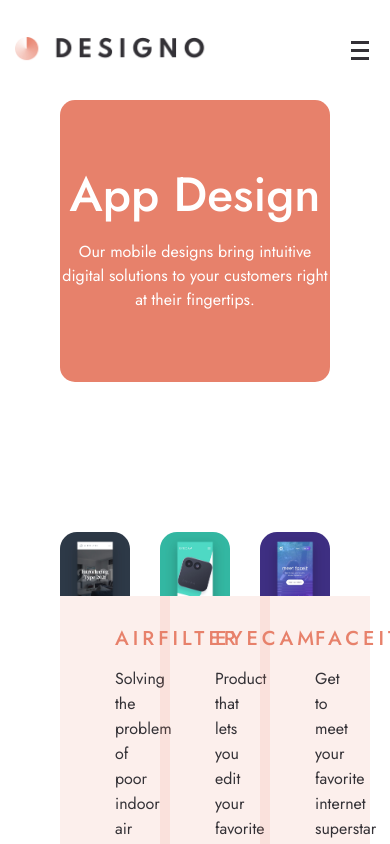
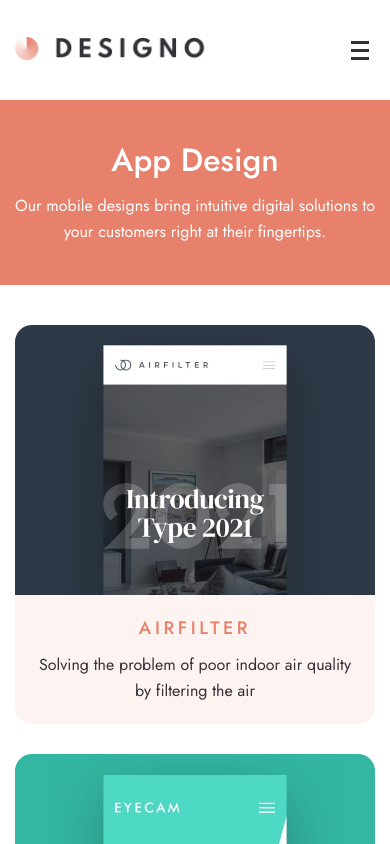
Before and after one commit to Bolazcoding/designo-website, a Next.js app: page /app-design in a window 390 px wide. Shown: the top 844 px of the page. Built offline with nearby package versions, Linux system fonts and the light colour scheme.

Commit message:
general responsive done

```diff
--- a/app/_components/HeroBanner.tsx
+++ b/app/_components/HeroBanner.tsx
@@ -4,14 +4,14 @@ type HeroTexrProps = {
 };
 function HeroBanner({ title, description }: HeroTexrProps) {
   return (
-    <div className="bg-primary flex flex-col items-center justify-center py-28 mx-[6rem] rounded-3xl">
-      <h1 className="max-w-[54rem] text-white text-[4.8rem] leading-20 font-medium">
+    <section className="flex mx-[6rem] flex-col overflow-hidden max-md:w-full max-md:max-w-[111rem] max-md:mx-auto items-center justify-center bg-primary px-6 py-16 text-center sm:rounded-2xl sm:px-12 sm:py-20 md:py-24">
+      <h1 className="text-[3.2rem] font-medium leading-tight text-white sm:text-[4.8rem]">
         {title}
       </h1>
-      <p className="max-w-[40.5rem] text-white text-[1.6rem] text-center mt-8">
+      <p className="mt-5 max-w-[40.5rem] text-[1.6rem] leading-relaxed text-white sm:mt-6 sm:text-[1.8rem]">
         {description}
       </p>
-    </div>
+    </section>
   );
 }
 
--- a/app/_components/ProjectBox.tsx
+++ b/app/_components/ProjectBox.tsx
@@ -1,4 +1,3 @@
-"use client";
 import ProjectCard from "./ProjectCard";
 
 type ProjectBoxProps = {
@@ -13,7 +12,7 @@ type ProjectBoxProps = {
 
 function ProjectBox({ data }: { data: ProjectBoxProps[] }) {
   return (
-    <section className="grid grid-cols-3 gap-12 mx-[6rem] mt-60">
+    <section className="mt-16 grid mx-[6rem] flex-col overflow-hidden max-md:w-full max-md:max-w-[111rem] max-md:mx-auto grid-cols-1 gap-12 px-6 sm:px-10 md:mt-24 md:grid-cols-2 lg:mt-28 lg:grid-cols-3 lg:px-0">
       {data.map((project, index) => (
         <div key={index}>
           <ProjectCard
--- a/app/_components/ProjectCard.tsx
+++ b/app/_components/ProjectCard.tsx
@@ -8,24 +8,25 @@ type ProjectCardProps = {
 
 function ProjectCard({ title, description, image }: ProjectCardProps) {
   return (
-    <div className="flex flex-col w-full">
+    <article className="flex w-full flex-col overflow-hidden rounded-[1.7rem]">
       <Image
         src={image}
         alt={title}
         width={400}
         height={300}
-        className="object-cover rounded-t-[1.7rem]"
+        sizes="(max-width: 767px) calc(100vw - 4.8rem), (max-width: 1023px) calc(50vw - 4rem), 35rem"
+        className="aspect-[4/3] w-full object-cover"
         quality={100}
       />
-      <div className="bg-tertiary/30 pt-11 pb-12 px-22 text-center rounded-b-[1.7rem]">
-        <h3 className="text-primary text-[2rem] font-medium tracking-[0.2em] uppercase">
+      <div className="flex flex-1 flex-col items-center bg-[#fdf3f0] px-6 py-8 text-center sm:px-10 sm:py-10 lg:px-6">
+        <h3 className="text-[1.8rem] font-medium uppercase tracking-[0.2em] text-primary">
           {title}
         </h3>
-        <p className="text-secondary text-[1.6rem] leading-10 font-normal mt-5">
+        <p className="mt-4 text-[1.6rem] font-normal leading-relaxed text-secondary">
           {description}
         </p>
       </div>
-    </div>
+    </article>
   );
 }
 
```
